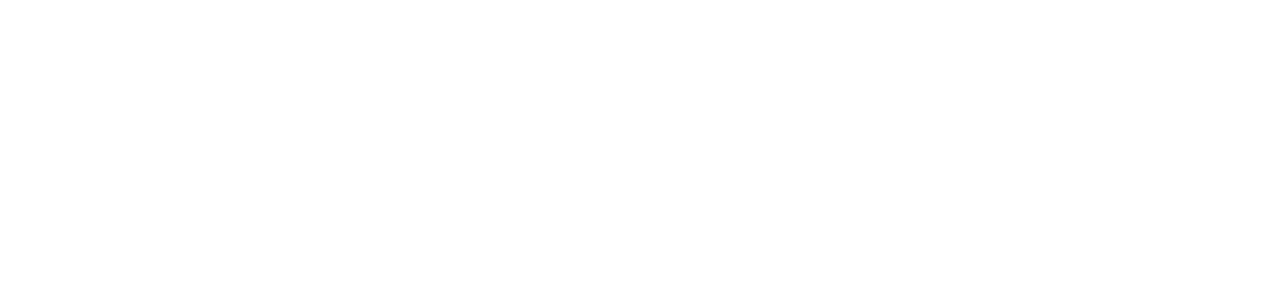
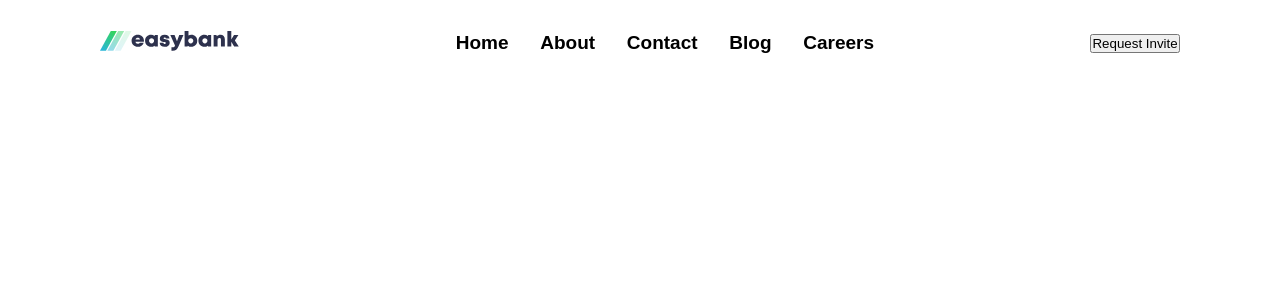
Before and after one commit to jyotirmoy-sinhababu/easy-bank-landing-page, a React (Create React App) app: page / in a window 1280 px wide. Shown: the top 300 px of the page. Built offline with nearby package versions, Linux system fonts and the light colour scheme.

Commit message:
btn comp created and style added to nav

```diff
--- /dev/null
+++ b/src/components/button/Btn.jsx
@@ -0,0 +1,11 @@
+import React from 'react';
+
+const Btn = () => {
+  return (
+    <div>
+      <button>Request Invite</button>
+    </div>
+  );
+};
+
+export default Btn;
--- /dev/null
+++ b/src/components/logo/Logo.jsx
@@ -0,0 +1,15 @@
+import React from 'react';
+
+import './logoStyle.css';
+
+import logo from '../../assests/img/logo.svg';
+
+const Logo = () => {
+  return (
+    <div className='logo-cnt'>
+      <img className='logo-img' src={logo} alt='logo' />
+    </div>
+  );
+};
+
+export default Logo;
--- a/src/components/nav/Nav.jsx
+++ b/src/components/nav/Nav.jsx
@@ -1,9 +1,28 @@
 import React from 'react';
+
+import Logo from '../logo/Logo';
+import Btn from '../button/Btn';
 
 import './navStyle.css';
 
 const Nav = () => {
-  return <div></div>;
+  return (
+    <div className='nav-cnt'>
+      <div className='nav-logo-cnt'>
+        <Logo />
+      </div>
+      <div className='nav-btn-cnt'>
+        <button className='nav-btn'>Home </button>
+        <button className='nav-btn'>About</button>
+        <button className='nav-btn'>Contact</button>
+        <button className='nav-btn'>Blog</button>
+        <button className='nav-btn'>Careers</button>
+      </div>
+      <div>
+        <Btn />
+      </div>
+    </div>
+  );
 };
 
 export default Nav;
--- a/src/components/nav/navStyle.css
+++ b/src/components/nav/navStyle.css
@@ -0,0 +1,25 @@
+.nav-cnt {
+  display: flex;
+  justify-content: space-around;
+  align-items: center;
+  height: 85px;
+}
+
+.nav-btn-cnt {
+  display: flex;
+  justify-content: space-around;
+  width: 450px;
+}
+
+.nav-btn {
+  background-color: transparent;
+  font-size: 19px;
+  font-weight: 600;
+  height: 85px;
+  border: none;
+  cursor: pointer;
+}
+
+.nav-btn:hover {
+  border-bottom: 2px solid green;
+}
```
Also changed, not shown: src/components/button/btnStyle.css (added), src/components/logo/logoStyle.css (added).
